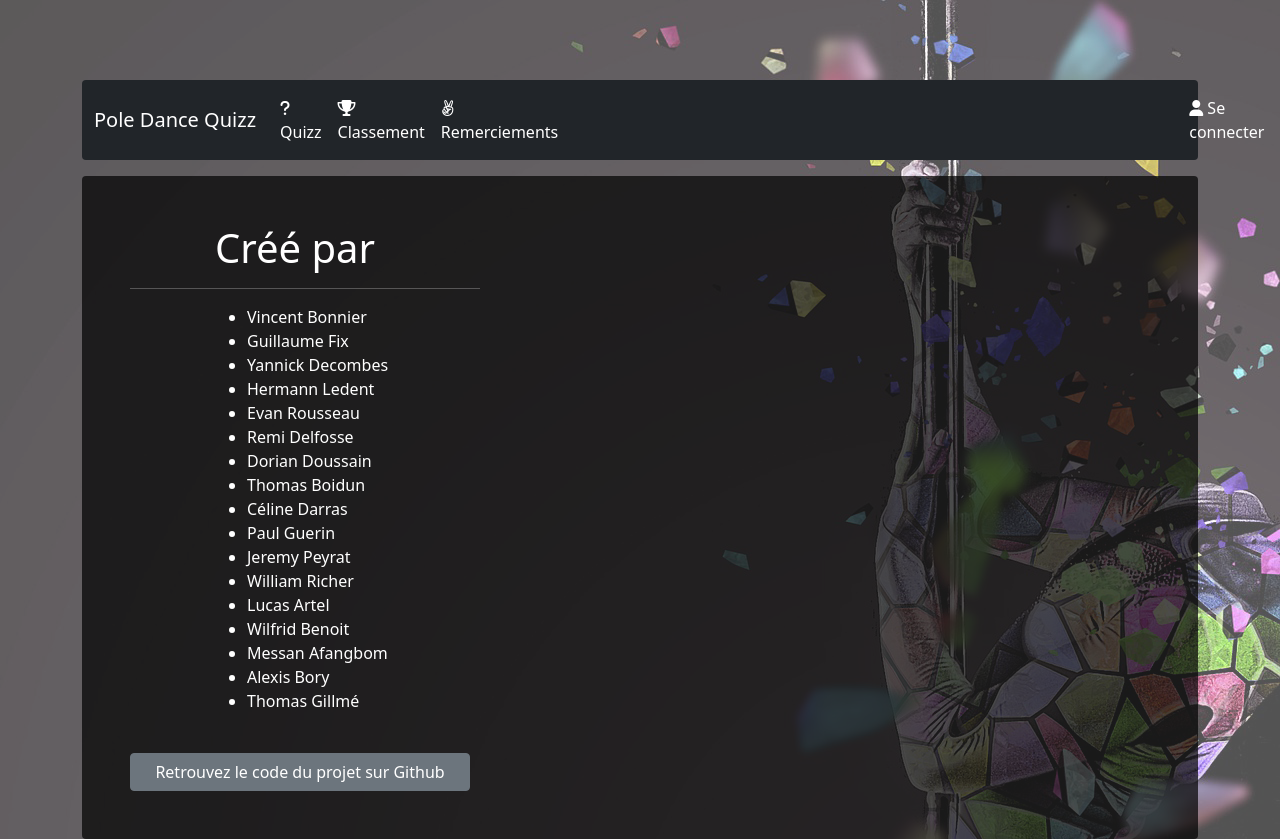
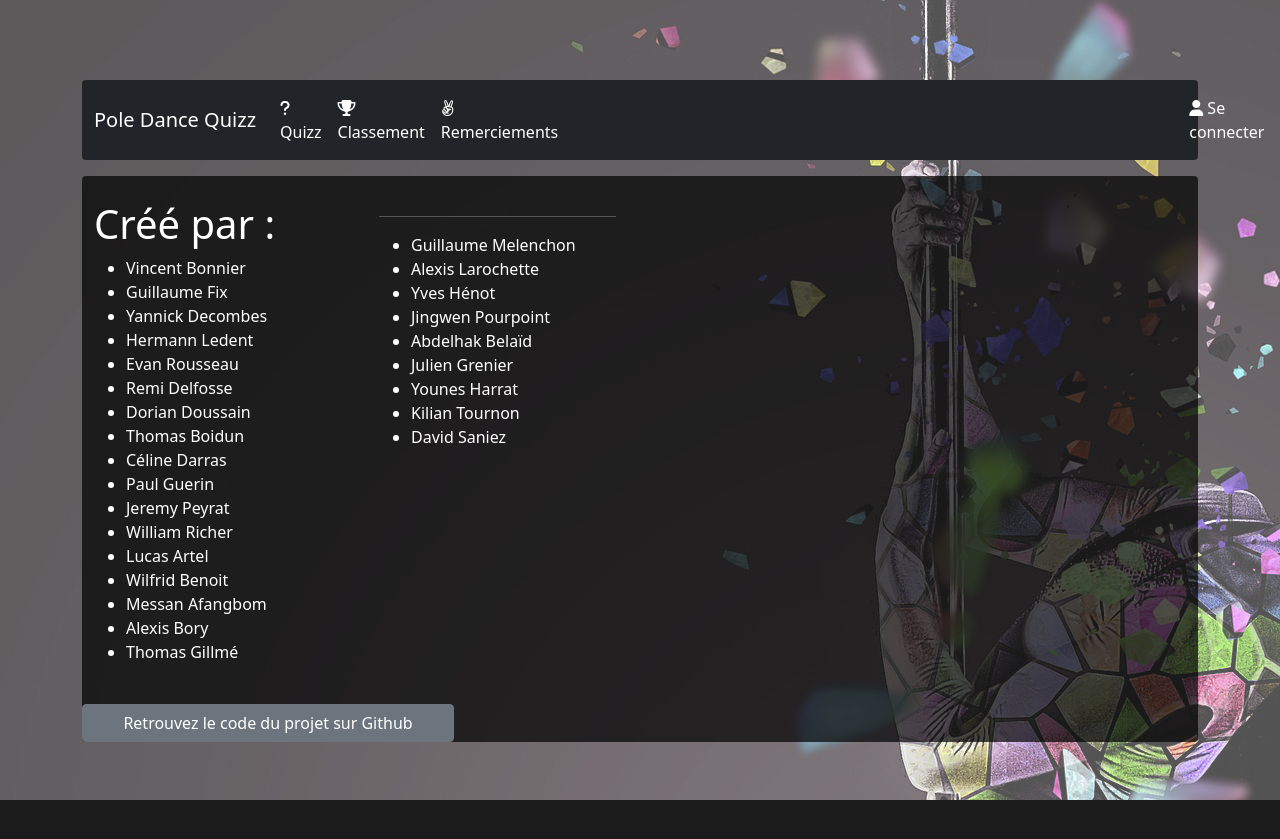
Before and after one commit to vincentkollebolle/quizzpoledance, a Symfony app: template templates/credits/credits.html.twig in a window 1280 px wide. After the commit the page ends 800 px from the top, so only its background shows below. Run offline with Twig, Linux system fonts and the light colour scheme; the template is opened without the code that fills it, so the values that code supplies are empty; some libraries are stand-ins or nearby versions.

Commit message:
maj credits

```diff
--- a/templates/credits/credits.html.twig
+++ b/templates/credits/credits.html.twig
@@ -3,12 +3,10 @@
 {% block title %}Quizz Pole Dance > Remerciements
 {% endblock %}
 {% block body %}
-	<div class="flex items-center flex-col p-5 text-white ">
-		<h1 class="text-lg mx-auto col-10">
-			Créé par
-		</h1>
-		<hr class="" style="width: 350px"/>
-		<ul class="mx-auto col-10">
+	<div class="row">
+		<div class="col-3 p-4">
+			<h1>Créé par :</h1>
+			<ul class="">
 				<li class="">Vincent Bonnier</li>
 				<li class="">Guillaume Fix</li>
 				<li class="">Yannick Decombes</li>
@@ -27,9 +25,28 @@
 				<li class="">Alexis Bory</li>
 				<li class="">Thomas Gillmé</li>
 			</ul>
-		<br/>
+		</div>
+		<div class="col-3 p-4">
+			<hr />
+			<ul>
+				<li>Guillaume Melenchon</li>
+				<li>Alexis Larochette</li>
+				<li>Yves Hénot</li>
+				<li>Jingwen Pourpoint</li>
+				<li>Abdelhak Belaïd</li>
+				<li>Julien Grenier</li>
+				<li>Younes Harrat</li>
+				<li>Kilian Tournon</li>
+				<li>David Saniez</li>
+			</ul>
+		</div>
+	</div>
+	<div class="row">
+		<div class="col-12">
 			<a class="btn btn-secondary col-sm-12 col-lg-4" href="https://github.com/vincentkollebolle/quizzpoledance/" target="_blank">
 				Retrouvez le code du projet sur Github
 			</a>
 		</div>
+	</div>
+
 {% endblock %}
```
Lines whose indentation alone changed are shown as unchanged.
